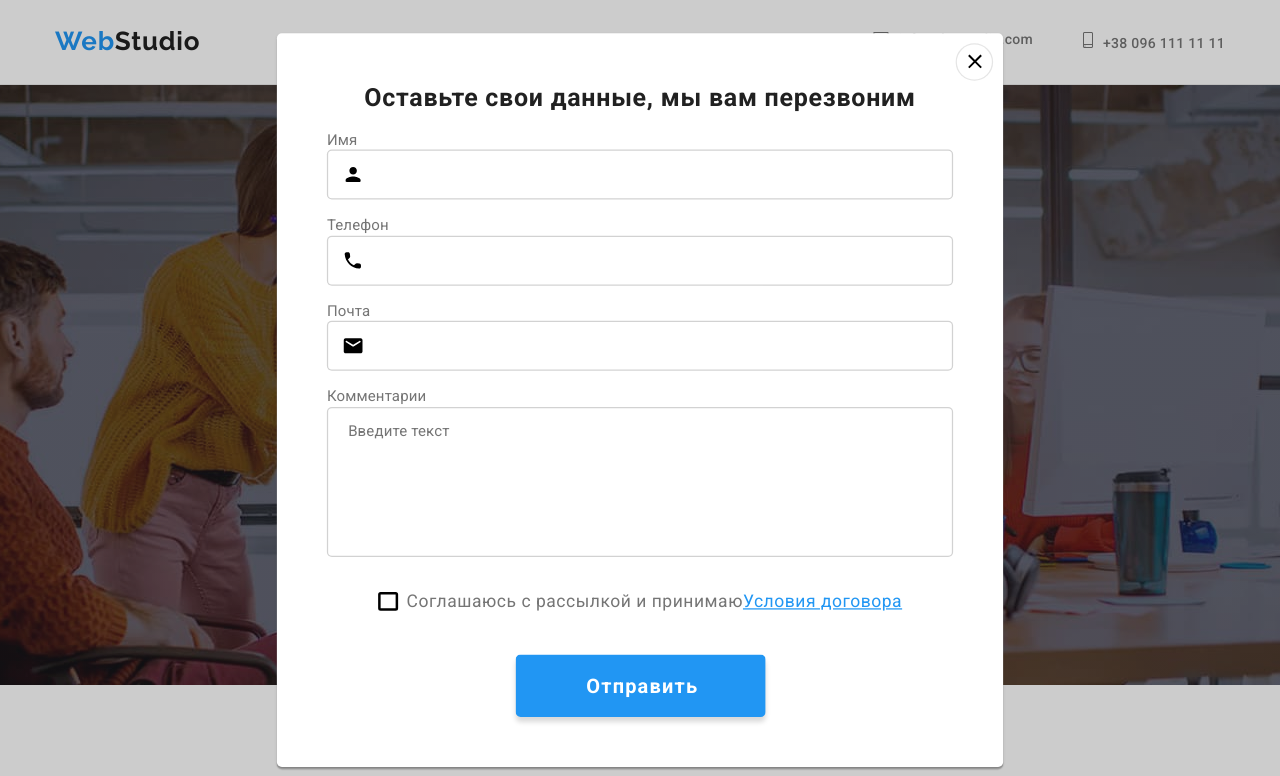
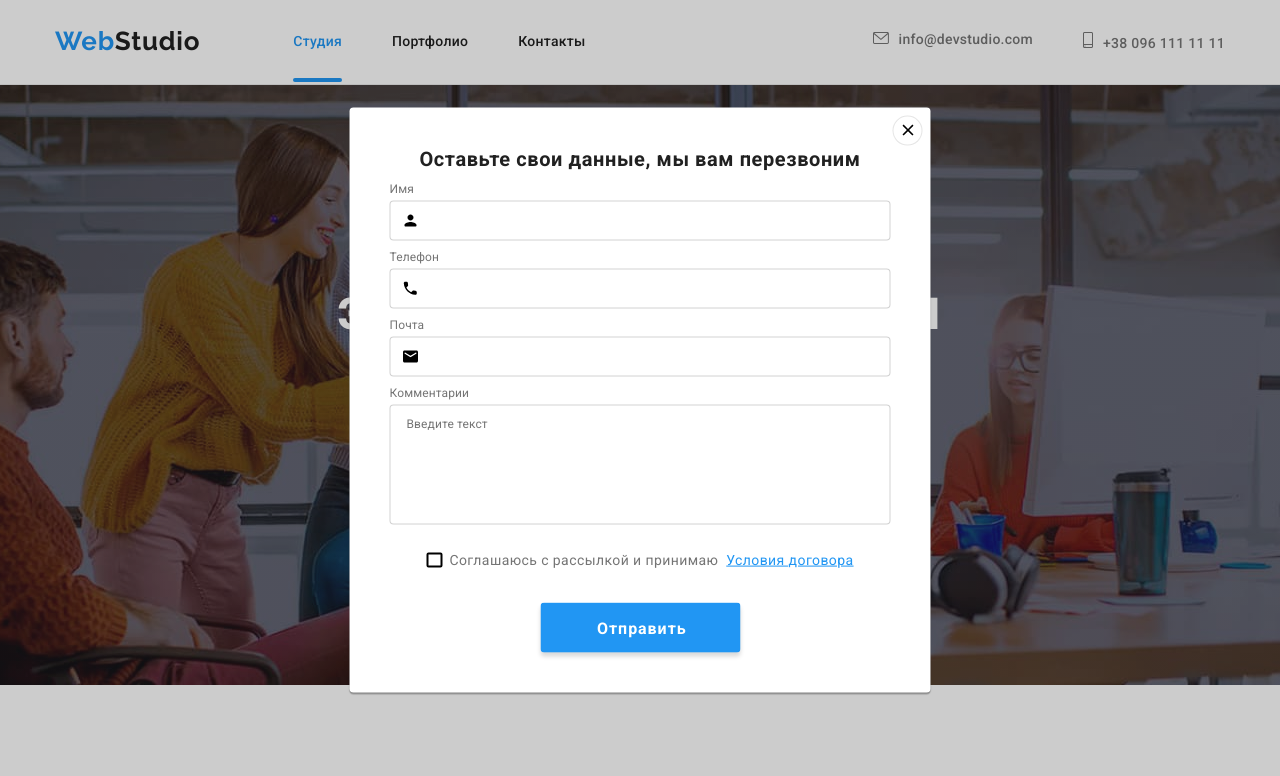
Before and after one commit to valerykyr23/goit-markup-hw-06, a plain HTML site: page index.html in a window 1280 px wide. Both pictures are taken after a click on the button "Заказать услугу". Shown: the top 776 px of the page. Drawn offline with nearby package versions, Linux system fonts and the light colour scheme.

Commit message:
Доблавляет поправки по дз

```diff
--- a/css/styles.css
+++ b/css/styles.css
@@ -104,7 +104,7 @@ img {
   border-radius: 4px;
   top: 50%;
   left: 50%;
-  transform: translate(-50%, -50%) scale(1.25);
+  transform: translate(-50%, -50%) scale(1);
   transition: transform 500ms;
   position: absolute;
   padding: 40px;
@@ -818,7 +818,6 @@ textarea {
   border: 1px solid rgba(33, 33, 33, 0.2);
   border-radius: 4px;
   padding: 12px 16px;
-  margin-bottom: 20px;
 }
 
 .title-modal-form {
@@ -838,6 +837,7 @@ textarea {
   letter-spacing: 0.01em;
   color: var(--primary-text-color);
   margin-bottom: 4px;
+  display: block;
 }
 
 .modal-agreement {
@@ -846,7 +846,6 @@ textarea {
   line-height: 1.7;
   letter-spacing: 0.03em;
   color: var(--primary-text-color);
-  margin-bottom: 30px;
 }
 
 .modal-agreement .check {
@@ -891,6 +890,7 @@ textarea {
   box-shadow: 0px 4px 4px rgba(0, 0, 0, 0.15);
   border-radius: 4px;
   border-color: transparent;
+  margin-top: 30px;
 }
 
 .form-input {
@@ -898,7 +898,6 @@ textarea {
   height: 40px;
   border: 1px solid rgba(33, 33, 33, 0.2);
   border-radius: 4px;
-  margin-bottom: 10px;
   padding-left: 40px;
   cursor: pointer;
 
@@ -908,9 +907,17 @@ textarea {
   outline: none;
 }
 
+.footer-input {
+  color: var(--main-background-color);
+}
+
 .form-input:hover,
 .form-input:focus {
   border-color: var(--accent-color);
+}
+
+.form-input:focus + .modal-decoration-icon {
+  fill: var(--accent-color);
 }
 
 .modal-form-bottom {
@@ -931,13 +938,18 @@ textarea {
   color: var(--accent-color);
 }
 
+.form-field.feedback {
+  margin-bottom: 20px;
+}
+
 .form-field {
   position: relative;
+  margin-bottom: 10px;
 }
 
 .modal-decoration-icon {
   position: absolute;
-  top: 11px;
+  top: 29px;
   left: 12px;
 }
 
--- a/index.html
+++ b/index.html
@@ -372,38 +372,41 @@
 
         <button class="modal-close-button" data-modal-close><svg class="close-icon"><use href="./images/icon.svg.svg#icon-close"></use></svg></button>
 
-        <forma class="form-modal" name="client-signup-form">
+        <form class="form-modal" name="client-signup-form">
 
  <p class="title-modal-form">Оставьте свои данные, мы вам перезвоним</p>
 
 
-<label for="user-name" class="form-label">Имя</label>
+
 <div class="form-field">
+    <label for="user-name" class="form-label">Имя</label>
     <input class="form-input" type="text" name="user_name" id="user-name">
     <svg class="modal-decoration-icon" width="18" height="18">
         <use href="./images/icon.svg.svg#icon-person-modal"></use>
     </svg> </div>
 
 
-                <label for="user-tel" class="form-label">Телефон</label>
+
 <div class="form-field">
+    <label for="user-tel" class="form-label">Телефон</label>
                     <input class="form-input" type="tel" name="user_tel" id="user-tel">
                     <svg class="modal-decoration-icon" width="18" height="18">
                         <use href="./images/icon.svg.svg#icon-phone-modal"></use>
                     </svg></div>
 
-            <label for="user-email" class="form-label">Почта</label>
+
                <div class="form-field">
+                    <label for="user-email" class="form-label">Почта</label>
                 <input class="form-input" type="email" name="user_email" id="user-email">
                 <svg class="modal-decoration-icon" width="18" height="18">
                     <use href="./images/icon.svg.svg#icon-email-modal"></use>
                 </svg> </div>
 
-<label for="user-feedback" class="form-label">Комментарии</label>
 
 
-<div class="form-field">
 
+<div class="form-field feedback">
+    <label for="user-feedback" class="form-label">Комментарии</label>
 
             <textarea  class="feedback-modal"  name="feedback"   placeholder="Введите текст" id="user-feedback"></textarea>
 
@@ -413,13 +416,13 @@
 
     <input type="checkbox" class="modal-chekbox visually-hidden" name="chekbox" id="chekbox">
 
-            <label  for="chekbox"  class="modal-agreement"> <span class="check"><svg  class="modal-check-icon" width="16" height="15"><use href="./images/icon.svg.svg#icon-check"></use></svg></span>Соглашаюсь с рассылкой и принимаю <a href="" class="term-link"> <span>Условия договора</span> </a></label>
+            <label  for="chekbox"  class="modal-agreement"> <span class="check"><svg  class="modal-check-icon" width="16" height="15"><use href="./images/icon.svg.svg#icon-check"></use></svg></span>Соглашаюсь с рассылкой и принимаю &nbsp; <a href="" class="term-link"> <span>Условия договора</span> </a></label>
 
 
             <button class="modal-submit-btn"  type="submit">Отправить</button>
         </div>
 
-        </forma>
+        </form>
 
     </div>
 
```
